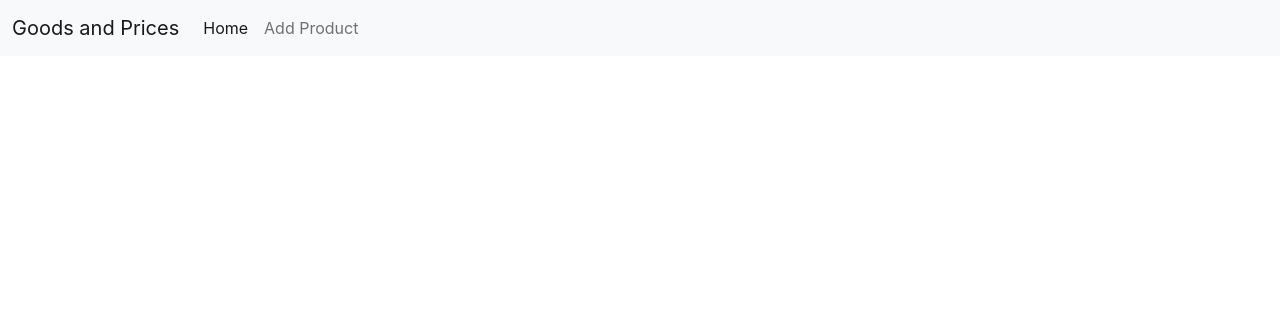
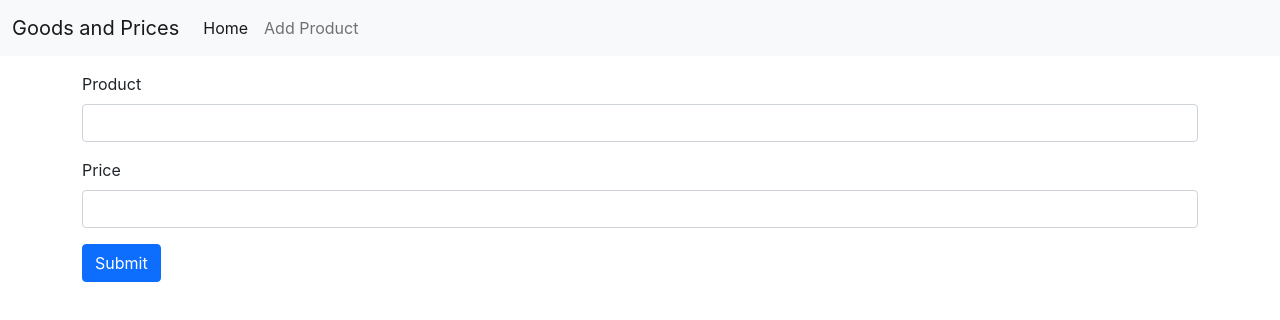
Before and after one commit to AfeezGL/goodsandprices, a React (Create React App) app: page /addproduct in a window 1280 px wide. Shown: the top 320 px of the page. Built offline with nearby package versions, Linux system fonts and the light colour scheme; no server answers; the database is empty.

Commit message:
added add product page

```diff
--- /dev/null
+++ b/firestore.indexes.json
@@ -0,0 +1,4 @@
+{
+  "indexes": [],
+  "fieldOverrides": []
+}
--- a/src/components/Product.js
+++ b/src/components/Product.js
@@ -5,10 +5,10 @@ const Product = ({ product }) => {
   return (
     <div className="card py-3 px-3">
       <div className="row">
-        <div className="col-6 col-sm-7 col-md-8 col-lg-9">
+        <div className="col-6 col-sm-7 col-md-8 col-lg-9 text-capitalize">
           {product.data.name}
         </div>
-        <div className="col-4 col-sm-3 col-md-2 col-lg-2">
+        <div className="col-4 col-sm-3 col-md-2 col-lg-2 ">
           {product.data.price.toLocaleString("en-US", {
             style: "currency",
             currency: "NGN",
--- a/src/pages/AddProduct.js
+++ b/src/pages/AddProduct.js
@@ -1,7 +1,68 @@
-import React from "react";
+import { addDoc, collection } from "firebase/firestore";
+import React, { useState } from "react";
+import { useDispatch } from "react-redux";
+import Spinner from "../components/Spinner";
+import { db } from "../firebase";
+import { getGoods } from "../redux/goods/GoodsSlice";
 
 const AddProduct = () => {
-  return <div></div>;
+  const dispatch = useDispatch();
+  const [name, setName] = useState("");
+  const [price, setPrice] = useState("");
+  const [busy, setBusy] = useState(false);
+
+  const submitForm = async (e) => {
+    e.preventDefault();
+
+    setBusy(true);
+
+    const collectionRef = collection(db, "goods");
+
+    await addDoc(collectionRef, {
+      name,
+      price: Number(price),
+    });
+
+    dispatch(getGoods());
+
+    setBusy(false);
+  };
+
+  return (
+    <div className="container">
+      <form onSubmit={submitForm}>
+        <div className="mb-3">
+          <label htmlFor="productName" className="form-label">
+            Product
+          </label>
+          <input
+            type="text"
+            className="form-control"
+            id="productName"
+            value={name}
+            onChange={(e) => setName(e.target.value)}
+          />
+        </div>
+        <div className="mb-3">
+          <label htmlFor="productPrice" className="form-label">
+            Price
+          </label>
+          <input
+            type="number"
+            className="form-control col-4"
+            id="productPrice"
+            value={price}
+            onChange={(e) => {
+              setPrice(e.target.value);
+            }}
+          />
+        </div>
+        <button type="submit" className="btn btn-primary">
+          {busy ? <Spinner /> : "Submit"}
+        </button>
+      </form>
+    </div>
+  );
 };
 
 export default AddProduct;
--- a/src/pages/EditProduct.js
+++ b/src/pages/EditProduct.js
@@ -30,7 +30,7 @@ const EditProduct = () => {
     return () => {
       mounted = false;
     };
-  }, []);
+  }, [productId]);
 
   const increment = () => {
     setPrice((prevState) => (prevState += 10));
@@ -50,7 +50,7 @@ const EditProduct = () => {
 
     await setDoc(docRef, {
       name,
-      price,
+      price: Number(price),
     });
 
     dispatch(getGoods());
--- a/src/redux/goods/GoodsSlice.js
+++ b/src/redux/goods/GoodsSlice.js
@@ -22,11 +22,7 @@ const getGoods = createAsyncThunk("goods/fetchGoods", async () => {
 const goodsSlice = createSlice({
   name: "goods",
   initialState,
-  reducers: {
-    addNew: (state, action) => {
-      state.allGoods.push(action.payload);
-    },
-  },
+  reducers: {},
   extraReducers: (builder) => {
     builder
       .addCase(getGoods.pending, (state) => {
@@ -39,8 +35,6 @@ const goodsSlice = createSlice({
   },
 });
 
-export const { addNew } = goodsSlice.actions;
-
 export { getGoods };
 
 export default goodsSlice.reducer;
```
Also changed, not shown: firebase.json (added), 2 other files (tests, documents, lock files or other folders).
